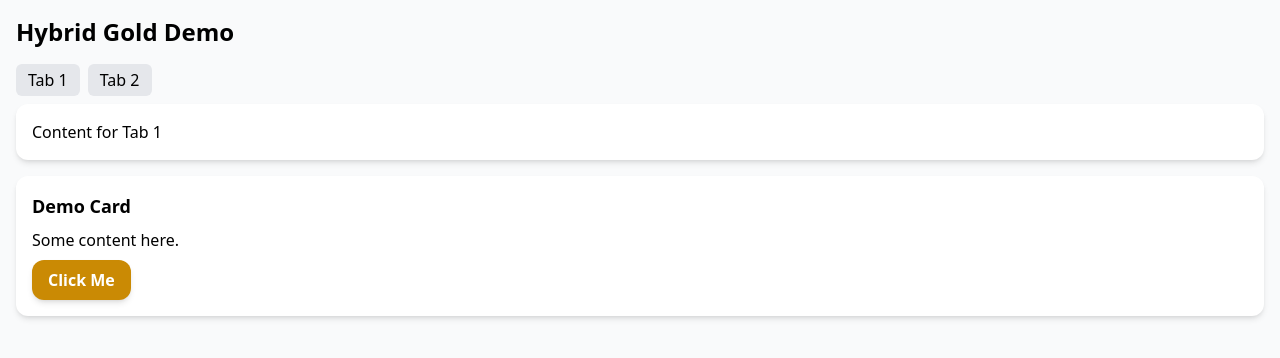
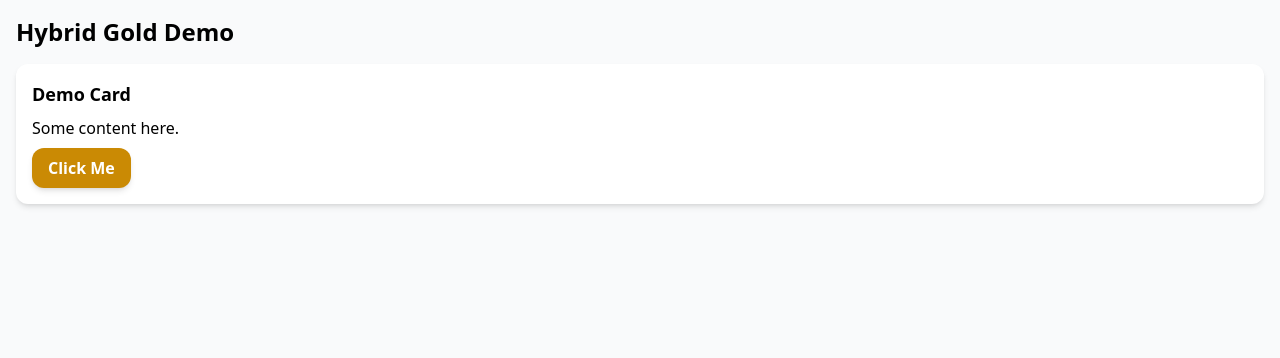
Before and after one commit to Hajrajadoon/hybrid-gold-frontend, a React (Create React App) app: page / in a window 1280 px wide. Shown: the top 358 px of the page. Built offline with nearby package versions, Linux system fonts and the light colour scheme.

Commit message:
Update App.tsx

```diff
--- a/src/App.tsx
+++ b/src/App.tsx
@@ -1,43 +1,18 @@
 import React from "react";
-import { Button } from "./components/ui/Button";
-import { Card, CardHeader, CardTitle, CardContent, CardFooter } from "./components/ui/Card";
-import { Tabs, TabsList, TabsTrigger, TabsContent } from "./components/ui/Tabs";
+import { Button } from "./components/ui/button";
+import { Card, CardHeader, CardTitle, CardContent, CardFooter } from "./components/ui/card";
 
 export default function App() {
-  const [activeTab, setActiveTab] = React.useState("tab1");
-
-  const tabs = {
-    tab1: { label: "Tab 1", content: "Content for Tab 1" },
-    tab2: { label: "Tab 2", content: "Content for Tab 2" },
-  };
-
   return (
     <div className="min-h-screen bg-gray-50 p-4">
       <h1 className="text-2xl font-bold mb-4">Hybrid Gold Demo</h1>
-
-      <Tabs>
-        <TabsList>
-          {Object.keys(tabs).map((key) => (
-            <TabsTrigger key={key} value={key} onClick={() => setActiveTab(key)}>
-              {tabs[key].label}
-            </TabsTrigger>
-          ))}
-        </TabsList>
-
-        {Object.keys(tabs).map((key) => (
-          <TabsContent key={key} value={key}>
-            {activeTab === key && (
-              <div className="p-4 bg-white rounded-xl shadow-md">{tabs[key].content}</div>
-            )}
-          </TabsContent>
-        ))}
-      </Tabs>
-
-      <Card className="mt-4">
+      <Card>
         <CardHeader>
           <CardTitle>Demo Card</CardTitle>
         </CardHeader>
-        <CardContent>Some content here.</CardContent>
+        <CardContent>
+          Some content here.
+        </CardContent>
         <CardFooter>
           <Button>Click Me</Button>
         </CardFooter>
```
